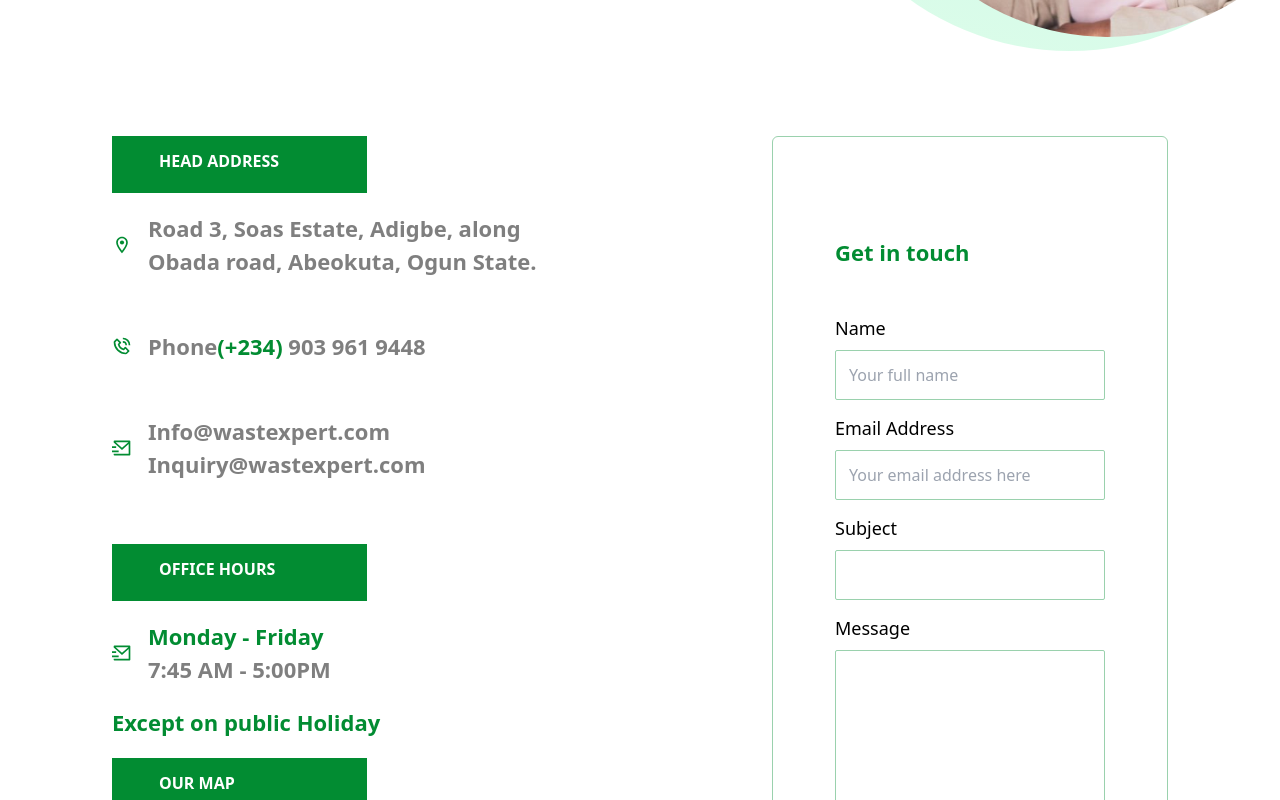
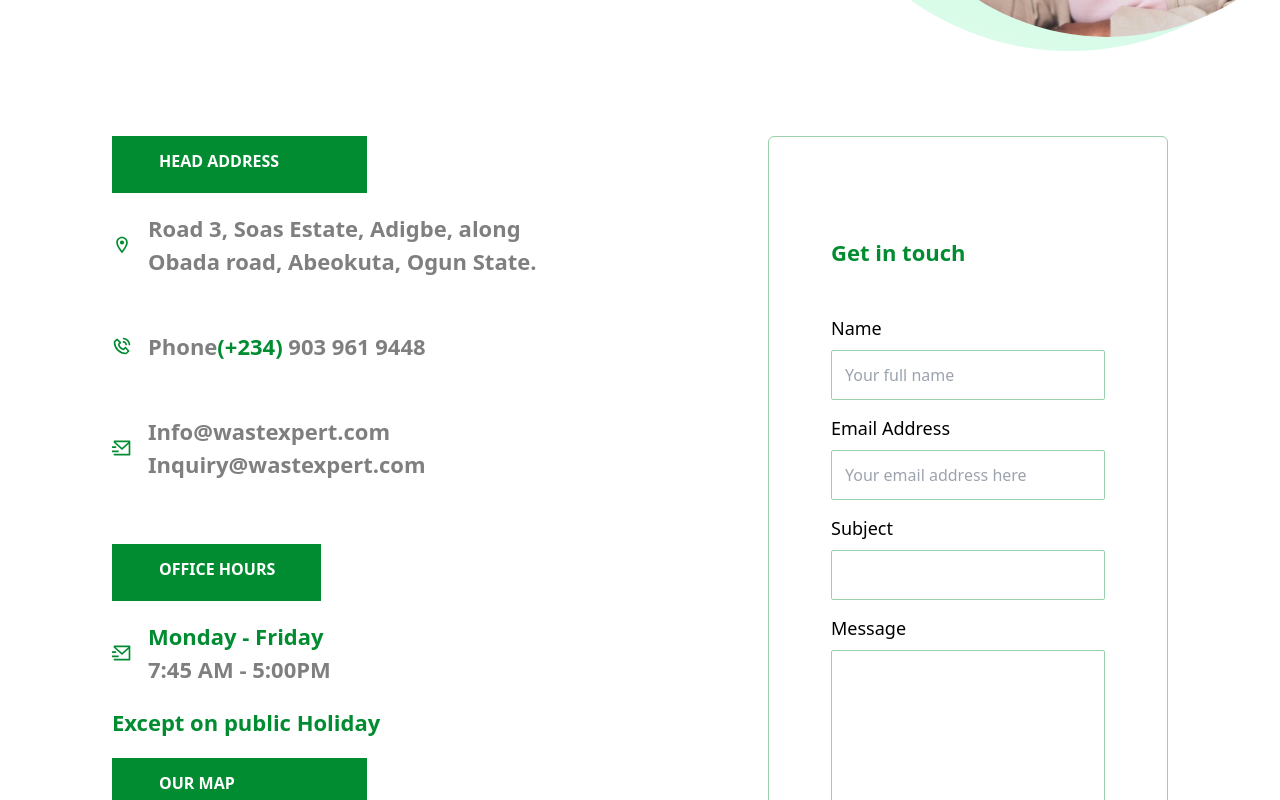
Before and after one commit to Heph-zibah/Wastexpert-website, a React (Create React App) app: page /Contact in a window 1280 px wide. Shown: the part 640-1440 px from the top of the page. Built offline with nearby package versions, Linux system fonts and the light colour scheme.

Commit message:
update file

```diff
--- a/src/Pages/Contact.js
+++ b/src/Pages/Contact.js
@@ -61,7 +61,7 @@ const Contact = () => {
 						</div>
 					</div>
 					<div className='mt-[63px] flex flex-col items-center lg:items-start'>
-						<h2 className='pt-[13px] pb-[20px] pl-[47px]  pr-[46px] text-white bg-primary font-bold w-[255px]'>
+						<h2 className='pt-[13px] pb-[20px] pl-[47px]  pr-[46px] text-white bg-primary font-bold w-auto'>
 							OFFICE HOURS
 						</h2>
 						<div className='mt-[19px]'>
@@ -83,7 +83,7 @@ const Contact = () => {
 						</h2>
 					</div>
 				</div>
-				<div className='border border-[#9AD1AD] rounded-md w-[396px] pt-[39px] px-[42px] pb-[24px] lg:pt-[99px] lg:px-[62px] :pb-[64px] mx-auto lg:mx-0'>
+				<div className='border border-[#9AD1AD] rounded-md w-full max-w-[400px] pt-[39px] px-[42px] pb-[24px] lg:pt-[99px] lg:px-[62px] :pb-[64px] mx-auto lg:mx-0'>
 					<p className='text-primary  text-[22px] mb-[46px] font-semibold'>
 						Get in touch
 					</p>
```
